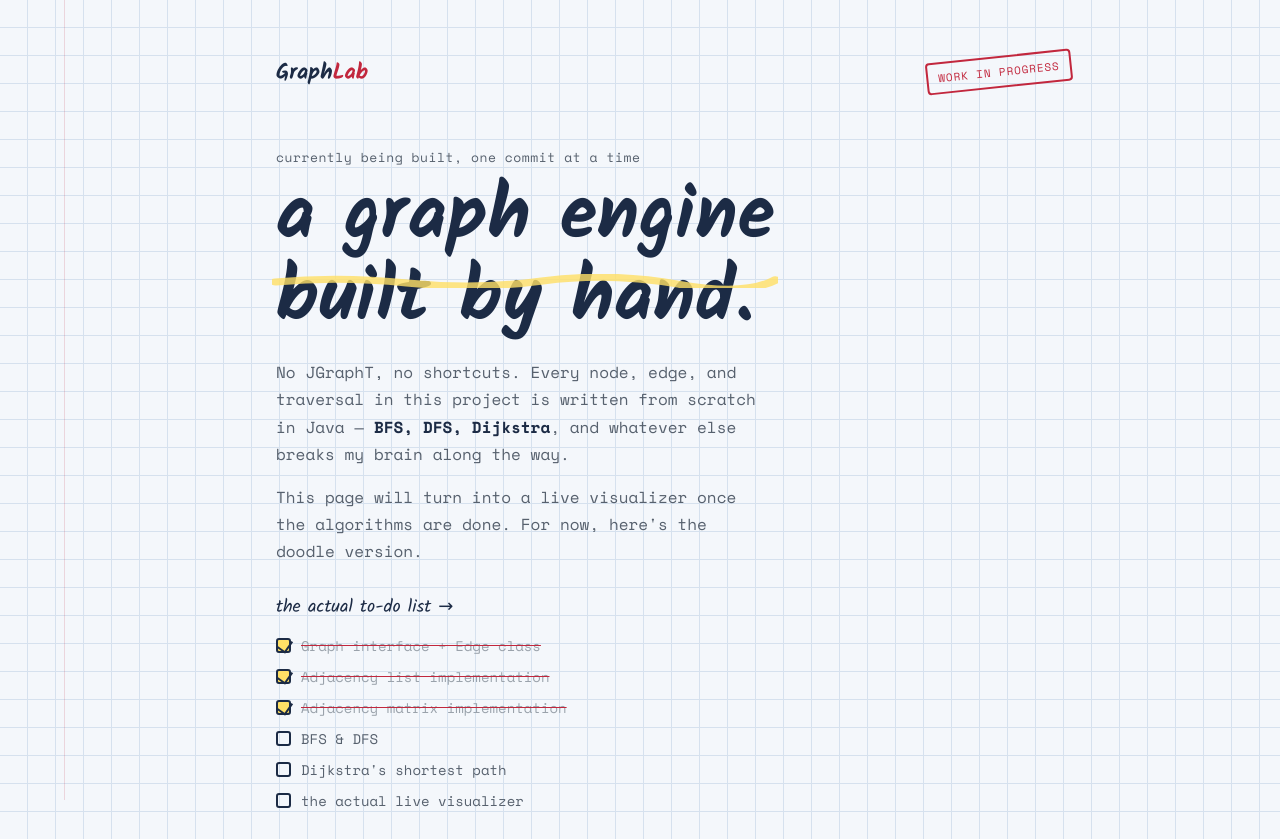
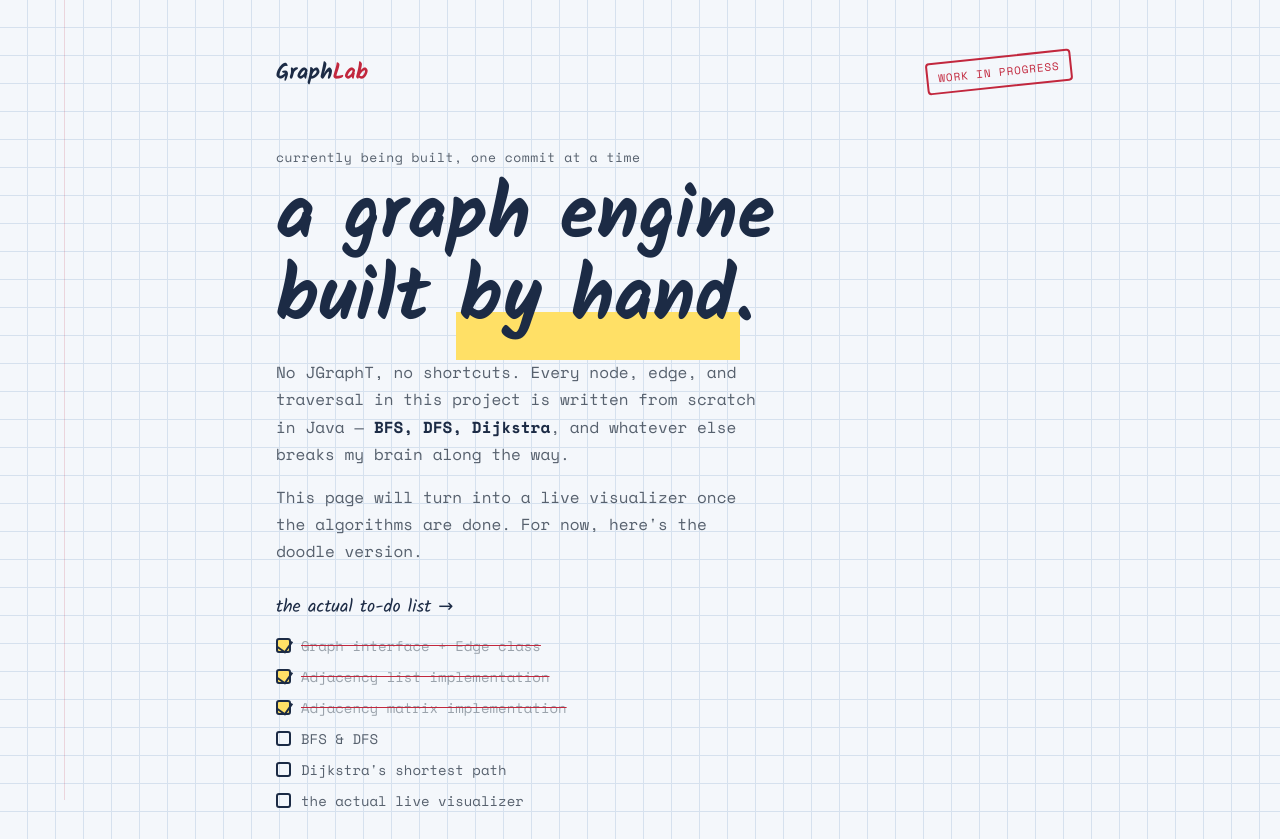
Before and after one commit to tanishk006/Graph_Lab, a plain HTML site: page frontend/index.html in a window 1280 px wide. Shown: the top 839 px of the page. Drawn offline with nearby package versions, Linux system fonts and the light colour scheme.

Commit message:
fix : spacing in frontend

```diff
--- a/frontend/index.html
+++ b/frontend/index.html
@@ -117,15 +117,10 @@
       margin: 0 0 18px 0;
     }
 
-  h1 .underline { position: relative; }
-
-  h1 .underline svg {
-    position: absolute;
-    left: -4px;
-    right: -4px;
-    bottom: -10px;
-    width: calc(100% + 8px);
-    height: 14px;
+    h1 .highlight {
+      background: linear-gradient(to top, var(--highlighter) 40%, transparent 40%);
+      padding: 0 4px;
+      margin: 0 -4px;
     }
 
     .sub {
@@ -271,13 +266,8 @@
     <div class="eyebrow">currently being built, one commit at a time</div>
 
     <h1>
-      <span class="underline">
-        a graph engine
-        <svg viewBox="0 0 300 14" preserveAspectRatio="none">
-          <path d="M2,8 Q40,2 80,9 T160,7 T240,10 T298,6" stroke="var(--highlighter)" stroke-width="7" fill="none" stroke-linecap="round" opacity="0.8"/>
-        </svg>
-      </span><br/>
-      built by hand.
+      a graph engine<br/>
+      built <span class="highlight">by hand</span>.
     </h1>
 
     <p class="sub">
```
Lines whose indentation alone changed are shown as unchanged.
